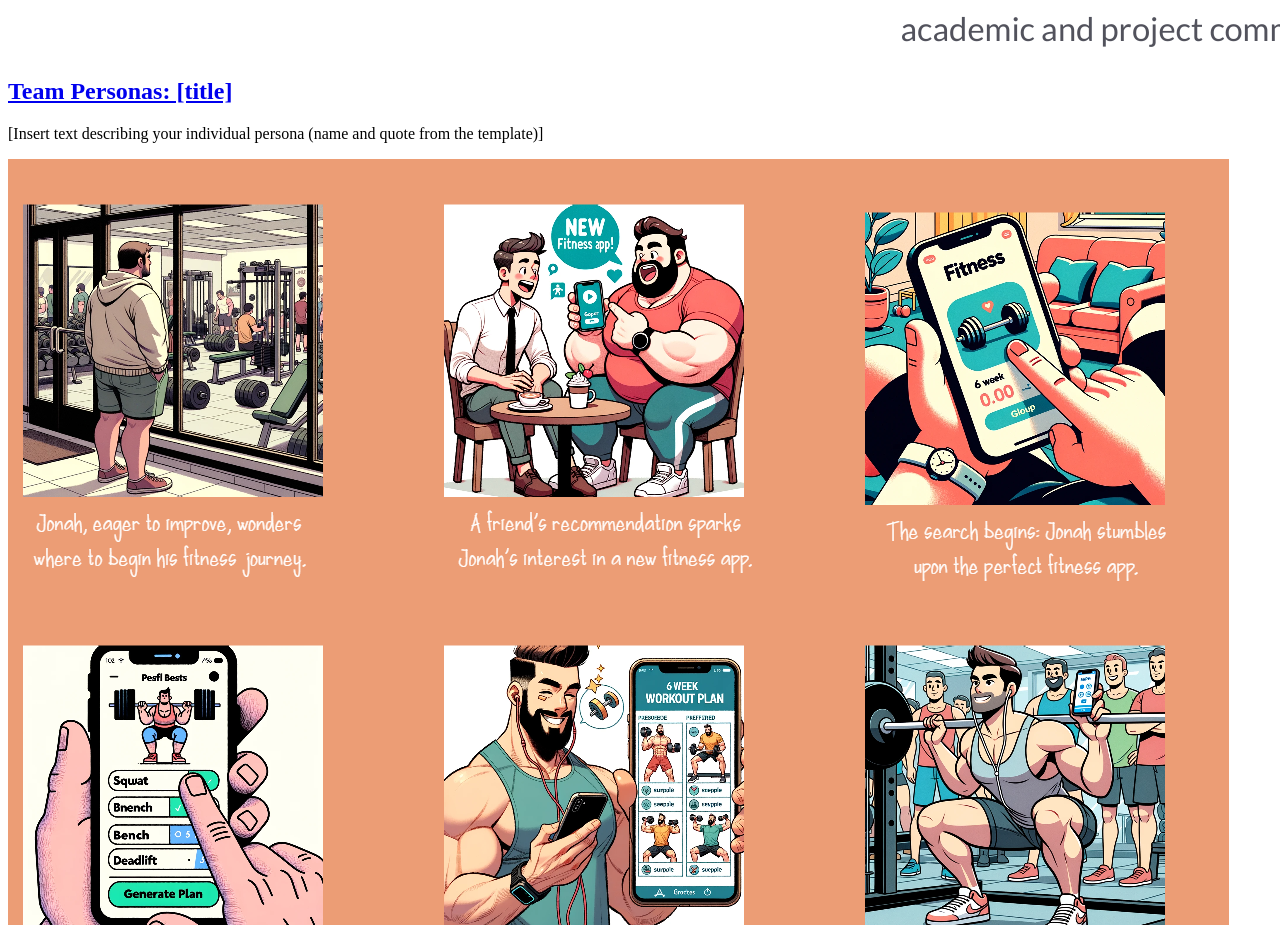
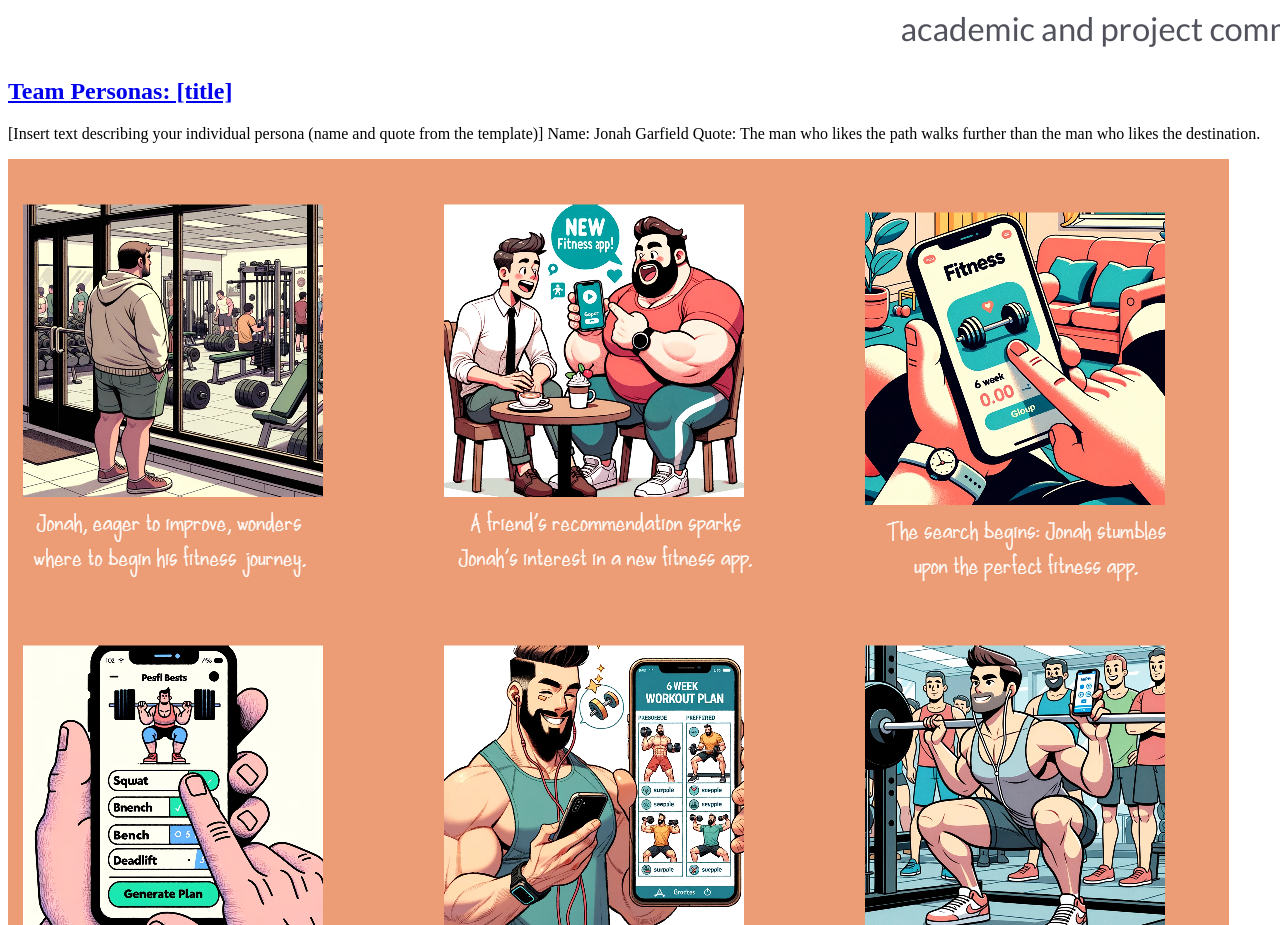
Before and after one commit to ddinh0105/ddinh0105.github.io, a plain HTML site: page index.html in a window 1280 px wide. Shown: the part 3565-4490 px from the top of the page. Drawn offline with Linux system fonts and the light colour scheme.

Commit message:
Update index.html

```diff
--- a/index.html
+++ b/index.html
@@ -34,6 +34,8 @@
         <a href="files/all-personas.pdf"><h2>Team Personas: [title]</h2></a>
         <p>
           [Insert text describing your individual persona (name and quote from the template)]
+          Name: Jonah Garfield
+          Quote: The man who likes the path walks further than the man who likes the destination.
         </p>
       </section>
     </section>
```
